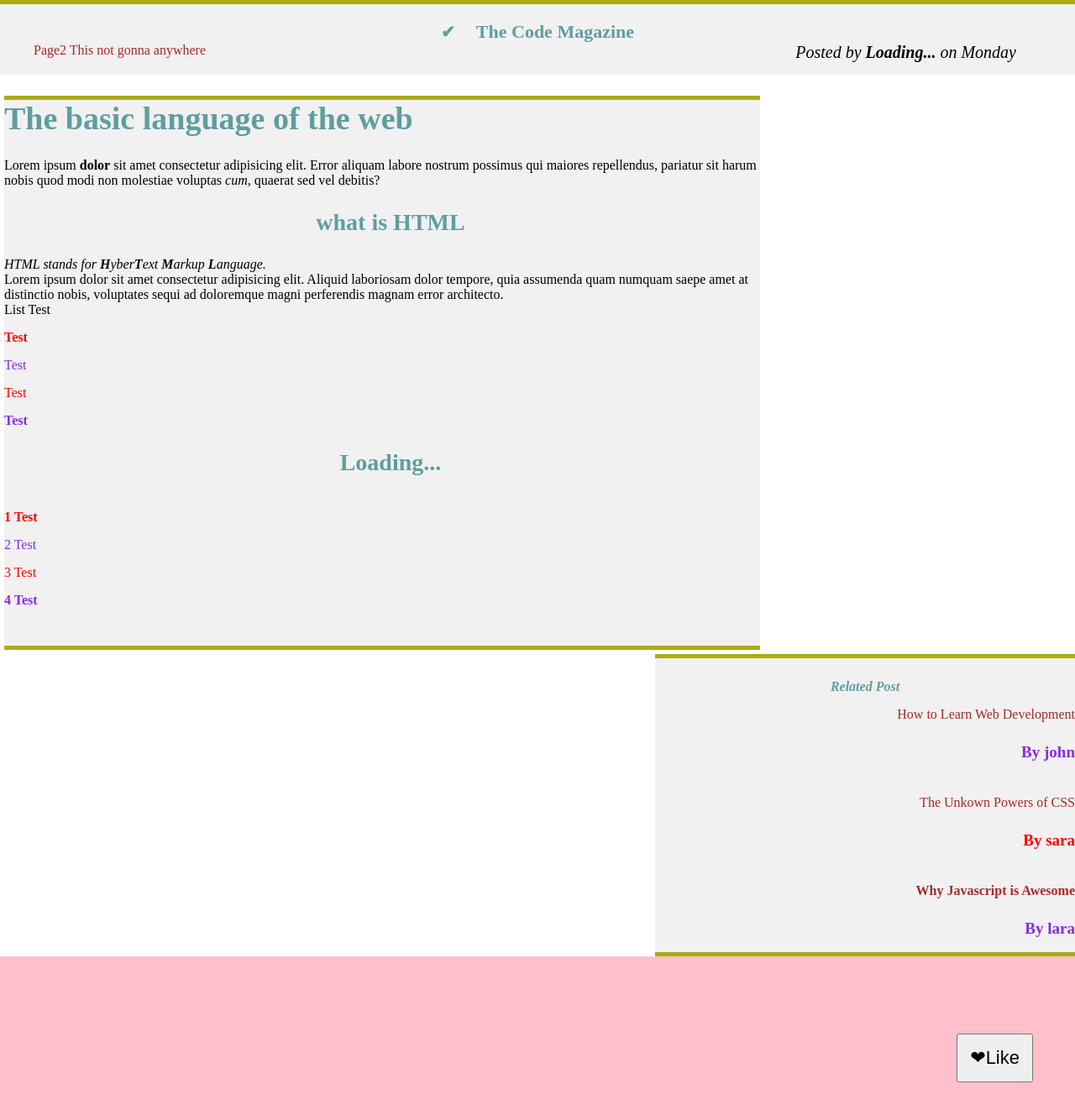
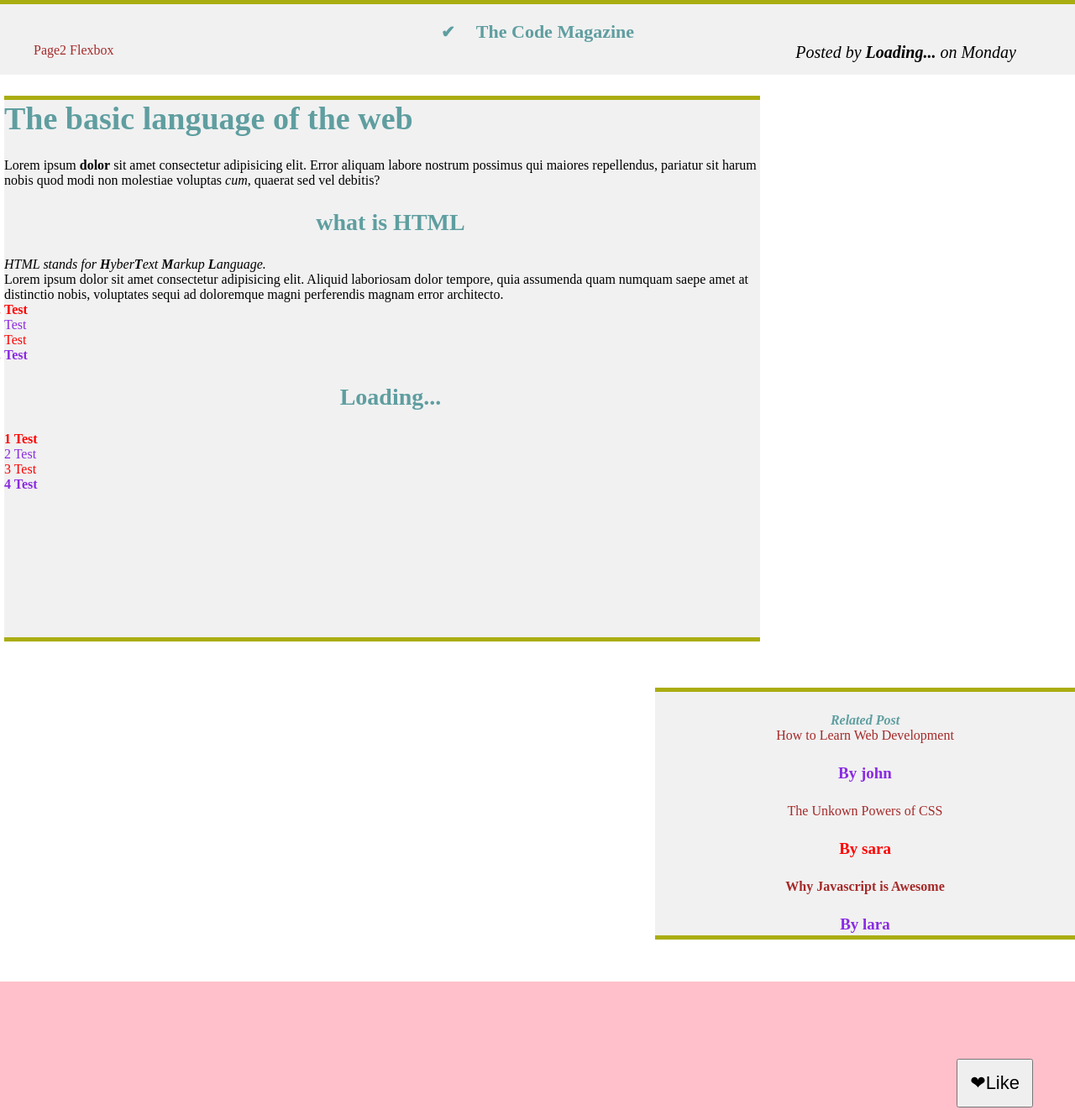
Before and after one commit to Barbodnasimi/html-css-exercise, a plain HTML site: page HTML/index.html in a window 1280 px wide. Shown: the top 1322 px of the page at 84% size. Drawn offline with Linux system fonts and the light colour scheme.

Commit message:
style: add box-sizing and change the size

```diff
--- a/CSS/indexStyle.css
+++ b/CSS/indexStyle.css
@@ -1,6 +1,7 @@
 *{
     margin:0 ;
     padding: 0;
+    box-sizing: border-box;
 }
 
 h1{
@@ -43,7 +44,7 @@ h4{
 }
 
 .related{
-    text-align: right;
+    text-align: center;
     list-style: none;
     background-color: #f1f1f1;
     border-top:5px solid #aaad10;
@@ -80,9 +81,9 @@ li:last-child{
     font-weight: bold;
 }
 
-li{
+/* li{
     margin-top: 15px;
-}
+} */
 
 li:nth-child(odd){
     color: red;
@@ -96,7 +97,6 @@ li:nth-child(even){
 a:link {
     color: brown;
     text-decoration: none;
-
 }
 
 a:visited{
@@ -114,9 +114,7 @@ a:active{
     background-color: black;
 }
 
-.link {
-    padding: 15px 0;
-}
+
 
 article{
     width: 900px;
@@ -130,6 +128,7 @@ article{
 
 aside{
     float: right;
+    padding: 50px 0;
  }
 
 footer{
--- a/CSS/page2style.css
+++ b/CSS/page2style.css
@@ -11,7 +11,6 @@ a:link {
 
 #homeLink:hover{
     color: aquamarine;
-    font-size: 30px;
     background-color: black;
     border: 5px dotted orchid;
     font-weight: lighter;
--- a/HTML/index.html
+++ b/HTML/index.html
@@ -13,7 +13,7 @@
       <p id="author">Posted by <b>Loading...</b> on Monday</p>
         <nav>
             <a href="page2.html">Page2</a>
-            <a href="#">This not gonna anywhere</a>
+            <a href="Flexbox.html">Flexbox</a>
         </nav>
     </header>
     <article>
@@ -31,10 +31,6 @@
    </p>
    <p>
     Lorem ipsum dolor sit amet consectetur adipisicing elit. Aliquid laboriosam dolor tempore, quia assumenda quam numquam saepe amet at distinctio nobis, voluptates sequi ad doloremque magni perferendis magnam error architecto.
-   </p>
-
-   <p>
-    List Test
    </p>
 
    <ol>
@@ -61,21 +57,21 @@
     <ul class="related">
         <h4>Related Post</h4>
         <li>
-            <a target="_blank" href="https://www.turingcollege.com/web-development?utm_source=google&utm_medium=cpc&utm_term=learn%20to%20be%20a%20web%20developer&utm_campaign=Search+General+PL+NL+RO+PT+ESP&gad_source=1&gclid=Cj0KCQiArrCvBhCNARIsAOkAGcXk2_K4GrU3KD4Ooc2v1HhxJ96fR640HwbSJGBccA2BNnyL9MWT2aEaAnr6EALw_wcB">
+            <a  target="_blank" href="https://www.turingcollege.com/web-development?utm_source=google&utm_medium=cpc&utm_term=learn%20to%20be%20a%20web%20developer&utm_campaign=Search+General+PL+NL+RO+PT+ESP&gad_source=1&gclid=Cj0KCQiArrCvBhCNARIsAOkAGcXk2_K4GrU3KD4Ooc2v1HhxJ96fR640HwbSJGBccA2BNnyL9MWT2aEaAnr6EALw_wcB">
                 How to Learn Web Development</a>
             <p class="related-author">
                By john
             </p>
         </li>
         <li>
-            <a target="_blank" href="https://web.dev/articles/the-amazing-powers-of-css">
+            <a  target="_blank" href="https://web.dev/articles/the-amazing-powers-of-css">
                 The Unkown Powers of CSS</a>
             <p class="related-author">
                By sara
             </p>
         </li>
         <li>
-            <a target="_blank" href="https://medium.com/@sannanmalikofficial/why-javascript-is-awesome-4f5ccd46f246">
+            <a  target="_blank" href="https://medium.com/@sannanmalikofficial/why-javascript-is-awesome-4f5ccd46f246">
                 Why Javascript is Awesome</a>
             <p class="related-author">
                By lara
```
Also changed, not shown: 2 other files.
